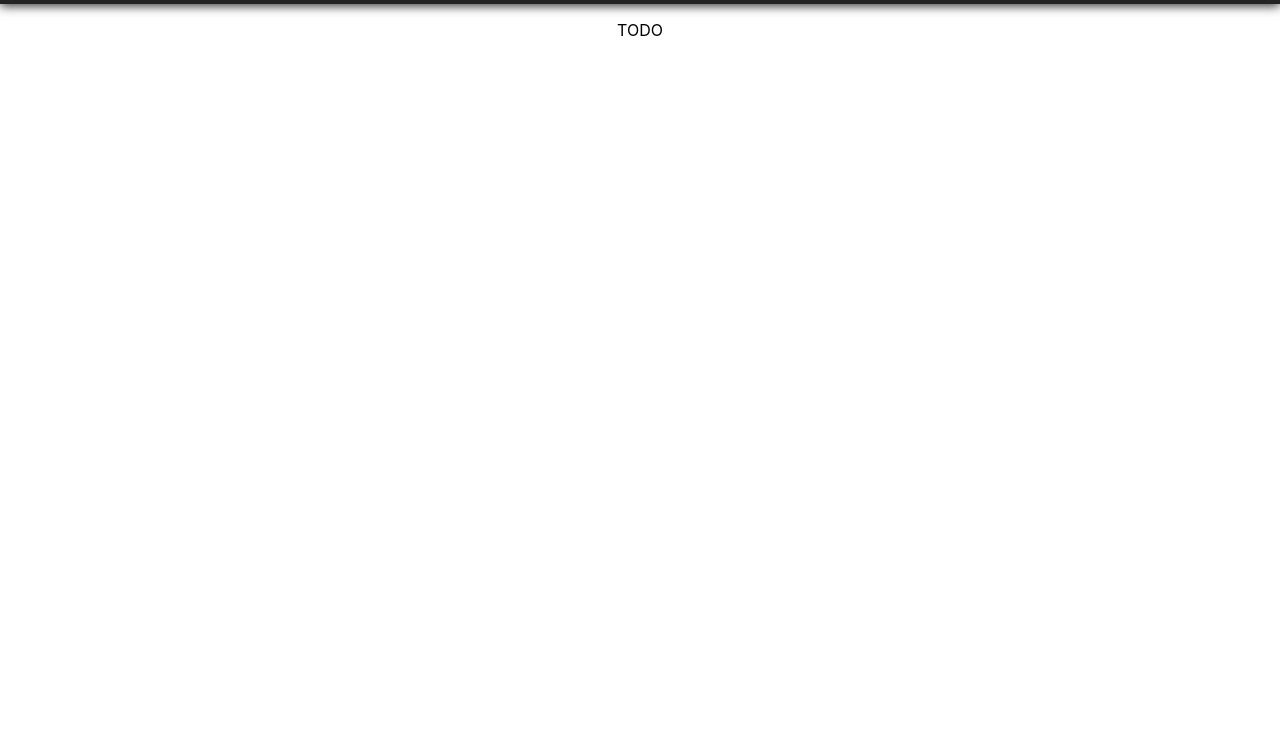
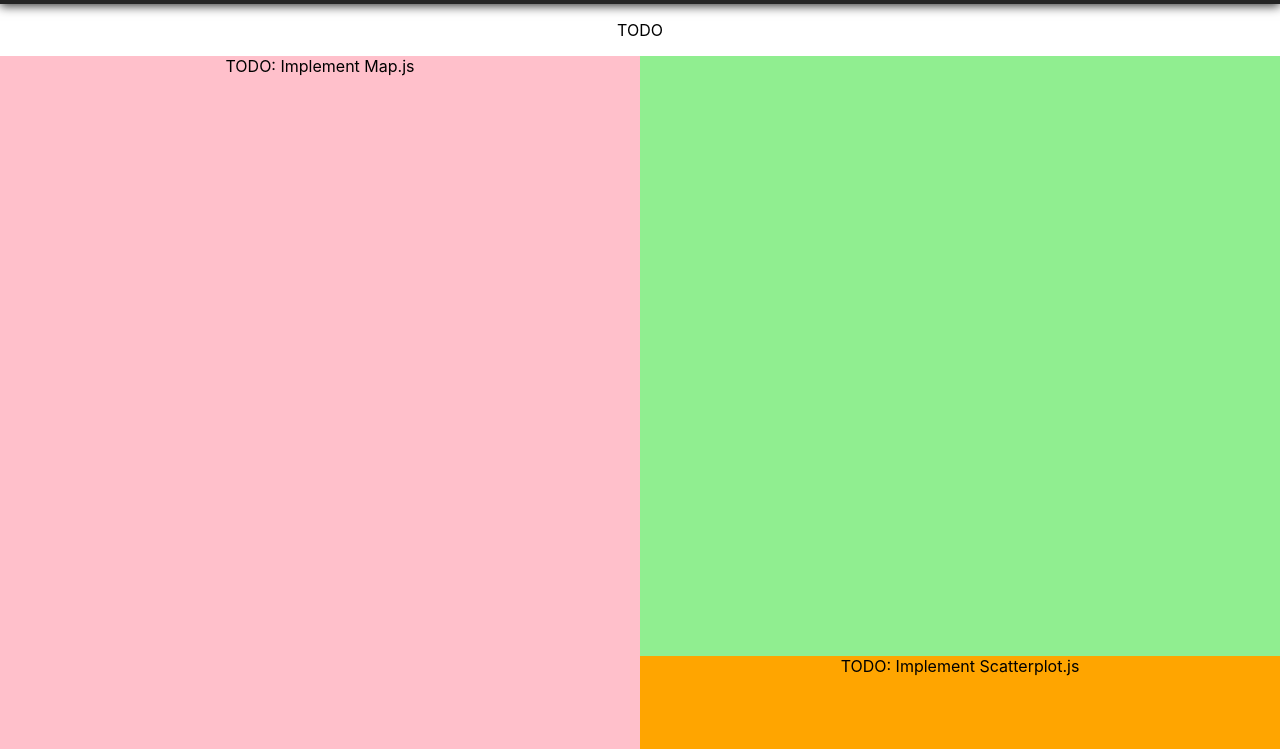
Before and after one commit to zsxing99/React-PUBG, a React app: page / in a window 1280 px wide. Shown: the part 51-800 px from the top of the page. Built offline with nearby package versions, Linux system fonts and the light colour scheme; no server answers.

Commit message:
Fully implement static bubble chart & Add Layout for screen

```diff
--- /dev/null
+++ b/src/components/BubbleChart.js
@@ -0,0 +1,235 @@
+import React, { Component } from 'react';
+import ReactDOM from 'react-dom';
+import PropTypes from 'prop-types';
+import * as d3 from 'd3';
+
+export default class BubbleChart extends Component {
+    constructor(props) {
+        super(props);
+        this.drawChart = this.drawChart.bind(this);
+        this.drawBubbles = this.drawBubbles.bind(this);
+    }
+
+    componentDidMount() {
+        this.svg = ReactDOM.findDOMNode(this);
+        this.drawChart();
+    }
+
+    componentDidUpdate() {
+        const {
+            width,
+            height,
+        } = this.props;
+        if (width !== 0 && height !== 0) {
+            this.drawChart();
+        }
+    }
+
+    render() {
+        const {
+            width,
+            height,
+        } = this.props;
+        return (
+            <svg width={width} height={height} />
+        )
+    }
+
+    drawChart() {
+        const {
+            graph,
+            data,
+            height,
+            width,
+            padding,
+        } = this.props;
+        // Reset the svg element to a empty state.
+        this.svg.innerHTML = '';
+
+        const bubblesWidth = width;
+        const color = d3.scaleOrdinal(d3.schemeAccent);
+
+        const pack = d3.pack()
+            .size([bubblesWidth * graph.zoom, bubblesWidth * graph.zoom])
+            .padding(padding);
+
+        // Process the data to have a hierarchy structure;
+        const root = d3.hierarchy({ children: data })
+            .sum(function (d) { return d.value; })
+            .sort(function (a, b) { return b.value - a.value; })
+            .each((d) => {
+                if (d.data.label) {
+                    d.label = d.data.label;
+                    d.id = d.data.label.toLowerCase().replace(/ |\//g, "-");
+                }
+            });
+
+        // Pass the data to the pack layout to calculate the distribution.
+        const nodes = pack(root).leaves();
+
+        // Call to the function that draw the bubbles.
+        this.drawBubbles(bubblesWidth, nodes, color);
+    }
+
+    drawBubbles(width, nodes, color) {
+        const {
+            graph,
+            data,
+            bubbleClickFun,
+            valueFont,
+            labelFont,
+        } = this.props;
+
+        const bubbleChart = d3.select(this.svg).append("g")
+            .attr("class", "bubble-chart")
+            .attr("transform", function (d) { return "translate(" + (width * graph.offsetX) + "," + (width * graph.offsetY) + ")"; });;
+
+        const node = bubbleChart.selectAll(".node")
+            .data(nodes)
+            .enter().append("g")
+            .attr("class", "node")
+            .attr("transform", function (d) { return "translate(" + d.x + "," + d.y + ")"; })
+            .on("click", function (d) {
+                bubbleClickFun(d.label);
+            });
+
+        node.append("circle")
+            .attr("id", function (d) { return d.id; })
+            .attr("r", function (d) { return d.r - (d.r * .04); })
+            .style("fill", function (d) { return d.data.color ? d.data.color : color(nodes.indexOf(d)); })
+            .style("z-index", 1)
+            .on('mouseover', function (d) {
+                d3.select(this).attr("r", d.r * 1.04);
+            })
+            .on('mouseout', function (d) {
+                const r = d.r - (d.r * 0.04);
+                d3.select(this).attr("r", r);
+            });
+
+        node.append("clipPath")
+            .attr("id", function (d) { return "clip-" + d.id; })
+            .append("use")
+            .attr("xlink:href", function (d) { return "#" + d.id; });
+
+        node.append("text")
+            .attr("class", "value-text")
+            .style("font-size", `${valueFont.size}px`)
+            .attr("clip-path", function (d) { return "url(#clip-" + d.id + ")"; })
+            .style("font-weight", (d) => {
+                return valueFont.weight ? valueFont.weight : 600;
+            })
+            .style("font-family", valueFont.family)
+            .style("fill", () => {
+                return valueFont.color ? valueFont.color : '#000';
+            })
+            .style("stroke", () => {
+                return valueFont.lineColor ? valueFont.lineColor : '#000';
+            })
+            .style("stroke-width", () => {
+                return valueFont.lineWeight ? valueFont.lineWeight : 0;
+            })
+            .text(function (d) { return d.value; });
+
+        node.append("text")
+            .attr("class", "label-text")
+            .style("font-size", `${labelFont.size}px`)
+            .attr("clip-path", function (d) { return "url(#clip-" + d.id + ")"; })
+            .style("font-weight", (d) => {
+                return labelFont.weight ? labelFont.weight : 600;
+            })
+            .style("font-family", labelFont.family)
+            .style("fill", () => {
+                return labelFont.color ? labelFont.color : '#000';
+            })
+            .style("stroke", () => {
+                return labelFont.lineColor ? labelFont.lineColor : '#000';
+            })
+            .style("stroke-width", () => {
+                return labelFont.lineWeight ? labelFont.lineWeight : 0;
+            })
+            .text(function (d) {
+                return d.label;
+            });
+
+
+        // Center the texts inside the circles.
+        d3.selectAll(".label-text").attr("x", function (d) {
+            const self = d3.select(this);
+            const width = self.node().getBBox().width;
+            return -(width / 2);
+        })
+            .style("opacity", function (d) {
+                const self = d3.select(this);
+                const width = self.node().getBBox().width;
+                d.hideLabel = width * 1.05 > (d.r * 2);
+                return d.hideLabel ? 0 : 1;
+            })
+            .attr("y", function (d) {
+                return labelFont.size / 2
+            })
+
+        // Center the texts inside the circles.
+        d3.selectAll(".value-text").attr("x", function (d) {
+            const self = d3.select(this);
+            const width = self.node().getBBox().width;
+            return -(width / 2);
+        })
+            .attr("y", function (d) {
+                if (d.hideLabel) {
+                    return valueFont.size / 3;
+                } else {
+                    return -valueFont.size * 0.5;
+                }
+            });
+
+        node.append("title")
+            .text(function (d) { return d.label; });
+    }
+
+}
+
+BubbleChart.propTypes = {
+    graph: PropTypes.shape({
+        zoom: PropTypes.number,
+        offsetX: PropTypes.number,
+        offsetY: PropTypes.number,
+    }),
+    width: PropTypes.number,
+    height: PropTypes.number,
+    padding: PropTypes.number,
+    valueFont: PropTypes.shape({
+        family: PropTypes.string,
+        size: PropTypes.number,
+        color: PropTypes.string,
+        weight: PropTypes.string,
+    }),
+    labelFont: PropTypes.shape({
+        family: PropTypes.string,
+        size: PropTypes.number,
+        color: PropTypes.string,
+        weight: PropTypes.string,
+    }),
+}
+BubbleChart.defaultProps = {
+    graph: {
+        zoom: 1.1,
+        offsetX: -0.05,
+        offsetY: -0.01,
+    },
+    width: 1000,
+    height: 800,
+    padding: 0,
+    valueFont: {
+        family: 'Arial',
+        size: 16,
+        color: '#fff',
+        weight: 'bold',
+    },
+    labelFont: {
+        family: 'Arial',
+        size: 11,
+        color: '#fff',
+        weight: 'normal',
+    },
+    bubbleClickFun: (label) => { console.log(`Bubble ${label} is clicked ...`) },
+}
--- a/src/components/Main.js
+++ b/src/components/Main.js
@@ -1,17 +1,26 @@
 import React from 'react';
 import * as d3 from 'd3';
+
 import agg from '../assets/data/agg.csv'
-import kill from  '../assets/data/kill.csv'
+import kill from '../assets/data/kill.csv'
+import Map from '../components/Map';
+import BubbleChart from '../components/BubbleChart';
+import Scatterplot from '../components/Scatterplot';
 
-export class Main extends React.Component{
+const windowHeight = window.innerHeight;
+const windowWidth = window.innerWidth;
+
+export class Main extends React.Component {
     constructor(props) {
         super(props);
         this.readData = this.readData.bind(this);
+        this.setBubbleChartData = this.setBubbleChartData.bind(this);
     }
 
     state = {
         agg: undefined,
-        kill: undefined
+        kill: undefined,
+        bubbleChartData: undefined,
     };
 
     readData() {
@@ -24,18 +33,116 @@ export class Main extends React.Component{
             this.setState({
                 kill: data
             })
+            this.setBubbleChartData(data, 'killed_by');
         });
-    }
+    };
+
+    setBubbleChartData(data, groupByKey) {
+        var temp = [];
+        var buffer = [];
+        var result = [];
+        data.forEach(element => {
+            if (element.hasOwnProperty(groupByKey)) {
+                temp.push(element[groupByKey]);
+            }
+        });
+        temp.forEach(element => {
+            if (buffer.includes(element)) {
+                result.forEach(e => {
+                    if (e.label == element) {
+                        e.value += 1;
+                    }
+                })
+            } else {
+                var obj = {
+                    label: element,
+                    value: 1
+                }
+                result.push(obj);
+                buffer.push(element);
+            }
+        });
+        this.setState({
+            bubbleChartData: result
+        })
+    };
+
     componentWillMount() {
         this.readData();
     }
 
     render() {
-        console.log(this.state.agg);
+
         return (
             <div>
-                <p>{this.state.agg !== undefined ? this.state.agg[0].date : "TODO"}</p>
+                <div>
+                    <p>{this.state.agg !== undefined ? this.state.agg[0].date : "TODO"}</p>
+                </div>
+                <div style={styles.mainVisContainer}>
+                    <div style={styles.leftVisContainer}>
+                        <Map />
+                    </div>
+                    <div style={styles.rightVisContainer}>
+                        <div style={styles.bubbleContainer}>
+                            <BubbleChart
+                                graph={{
+                                    zoom: 0.8,
+                                    offsetX: 0,
+                                    offsetY: 0,
+                                }}
+                                width={0.5 * windowWidth}
+                                height={600}
+                                padding={5}
+                                valueFont={{
+                                    family: 'Arial',
+                                    size: 12,
+                                    color: '#fff',
+                                    weight: 'bold',
+                                }}
+                                labelFont={{
+                                    family: 'Arial',
+                                    size: 16,
+                                    color: '#fff',
+                                    weight: 'bold',
+                                }}
+                                bubbleClickFunc={this.bubbleClick}
+                                data={this.state.bubbleChartData}
+                            />
+                        </div>
+                        <div style={styles.scatterContainer}>
+                            <Scatterplot />
+                        </div>
+                    </div>
+                </div>
             </div>
         );
     }
 }
+
+const styles = {
+    mainVisContainer: {
+        display: 'flex',
+        flexDirection: 'row',
+    },
+    leftVisContainer: {
+        backgroundColor: 'pink',
+        width: 0.5 * windowWidth,
+    },
+    rightVisContainer: {
+        display: 'flex',
+        flexDirection: 'column',
+        width: 0.5 * windowWidth,
+    },
+    bubbleContainer: {
+        backgroundColor: 'lightgreen',
+        width: '100%',
+        display: 'flex',
+        justifyContent: 'center',
+        alignItems: 'center'
+    },
+    scatterContainer: {
+        backgroundColor: 'orange',
+        width: '100%',
+        height: 0.5 * windowHeight,
+    },
+}
--- /dev/null
+++ b/src/components/Map.js
@@ -0,0 +1,19 @@
+import React from 'react';
+import * as d3 from 'd3';
+import agg from '../assets/data/agg.csv'
+import kill from '../assets/data/kill.csv'
+
+// Vis 1
+
+const Map = props => {
+
+    return (
+        <div>TODO: Implement Map.js</div>
+
+    );
+}
+
+
+
+
+export default Map;
--- /dev/null
+++ b/src/components/Scatterplot.js
@@ -0,0 +1,19 @@
+import React from 'react';
+import * as d3 from 'd3';
+import agg from '../assets/data/agg.csv'
+import kill from '../assets/data/kill.csv'
+
+// Vis 1
+
+const Scatterplot = props => {
+
+    return (
+        <div>TODO: Implement Scatterplot.js</div>
+
+    );
+}
+
+
+
+
+export default Scatterplot;
```
Also changed, not shown: package.json (+5 -4 lines), public/index.html (+5 -5 lines), src/components/App.js (+4 -4 lines), 2 other files.
